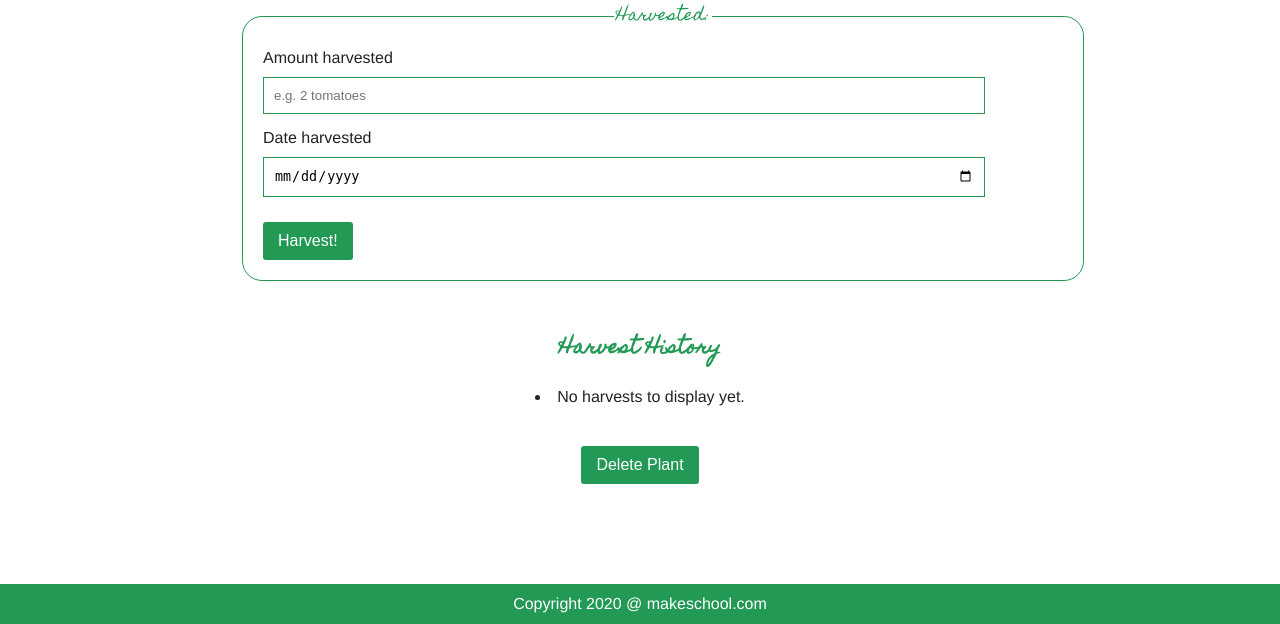
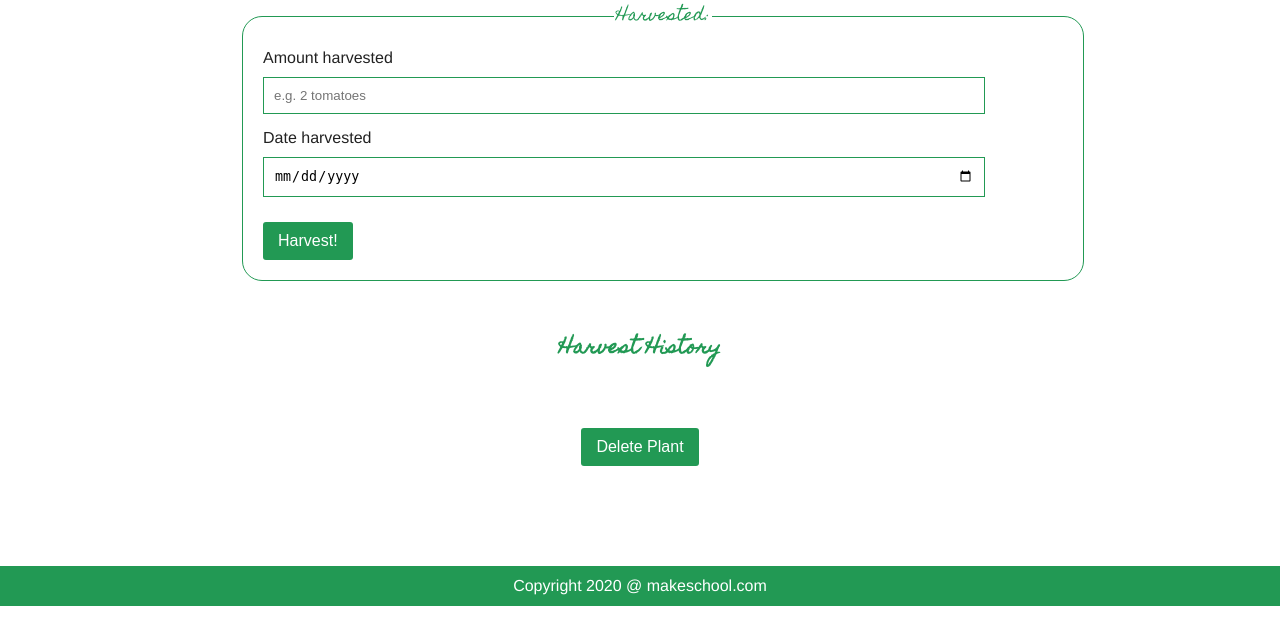
Before and after one commit to el634dev/plant-database, a Flask app: template templates/detail.html in a window 1280 px wide. Shown: the part 393-1017 px from the top of the page. Run offline with Flask 2, Linux system fonts and the light colour scheme; the template is opened without the code that fills it, so the values that code supplies are empty; parts of the project's set-up code (start-up, migrations or seed data) failed here and were passed over; some libraries are stand-ins or nearby versions.

Commit message:
Update detail.html

```diff
--- a/templates/detail.html
+++ b/templates/detail.html
@@ -57,8 +57,6 @@
             {% for harvest in harvests %}
                 <ul>
                     <li>{{ harvest.date }}: Harvested {{ harvest.quantity }}</li>
-                {% else %}
-                    <li>No harvests to display yet.</li>
                 </ul>
             {% endfor %}
         </section>
```
